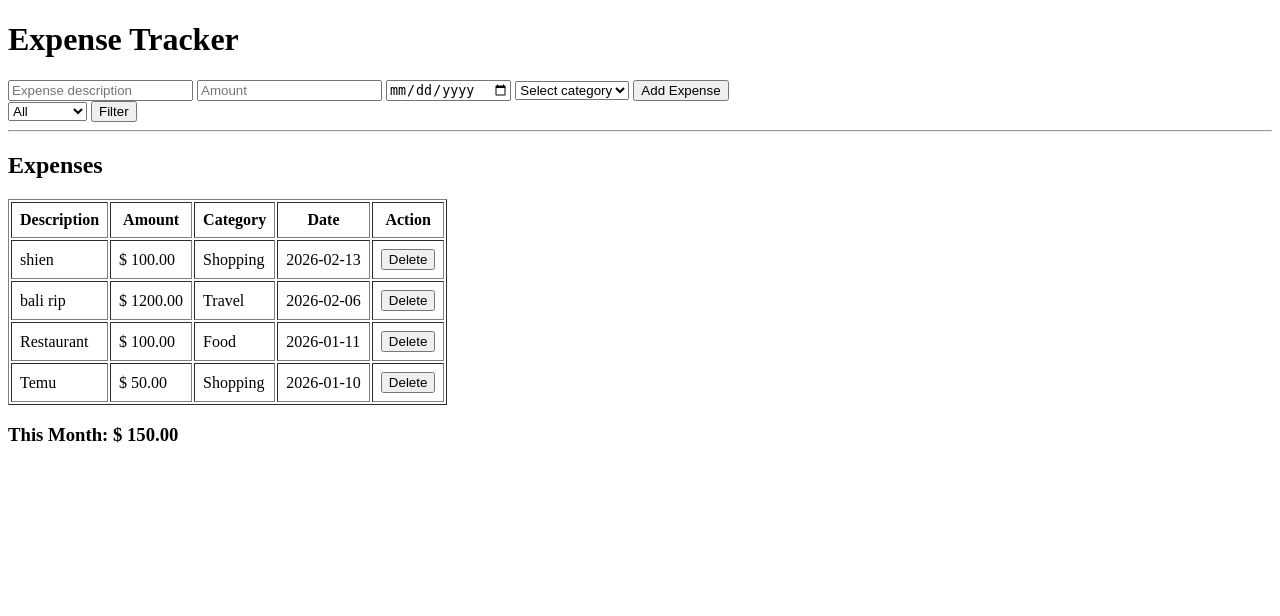
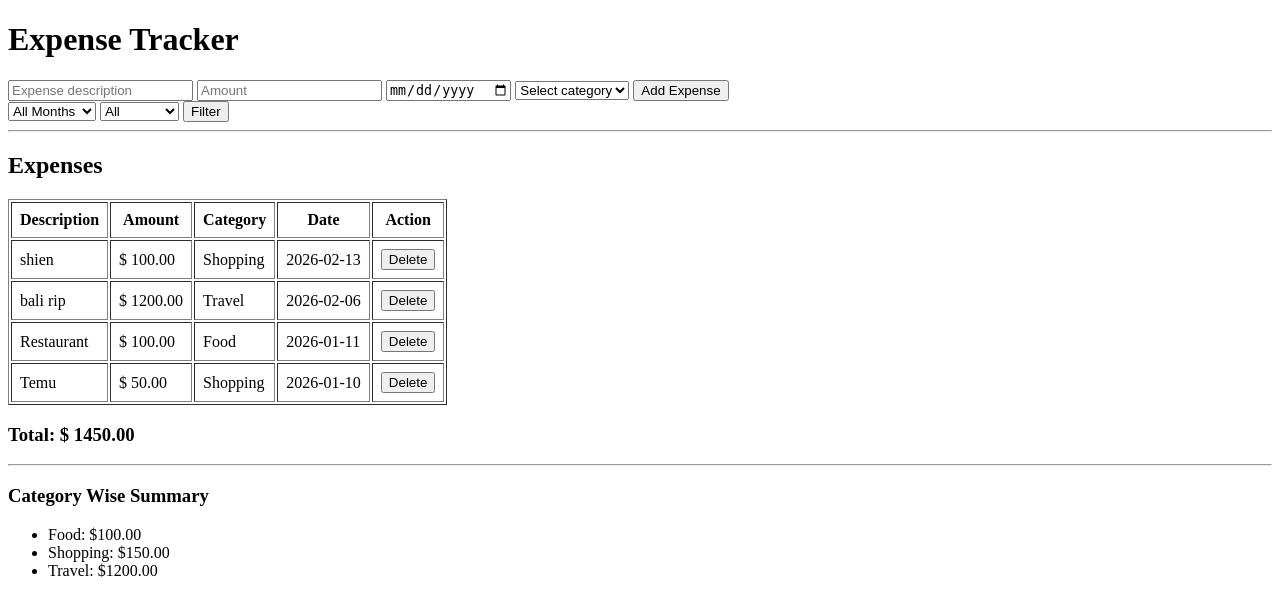
Before and after one commit to hasijadishita-cell/expense-tracker-flask, a Flask app: page / in a window 1280 px wide. Shown: the top 616 px of the page. Run offline with Flask 3, Linux system fonts and the light colour scheme; data comes from the database, SQL or seed files in the repository; both versions use the stored data as it was after the commit.

Commit message:
Fix filtering logic, totals and category summary

```diff
--- a/app.py
+++ b/app.py
@@ -38,23 +38,43 @@ def index():
         cursor.execute("INSERT INTO EXPENSES (description, amount, category, expense_date) VALUES (?, ?, ?, ?)", (description, amount, category, expense_date))
         con.commit()
         return redirect("/")
+    selected_month=request.args.get("month")
+    filter_category=request.args.get("filter_category")
 
-    filter_category=request.args.get("filter_category")
-    if filter_category and filter_category!="all":
+
+    if selected_month!="all" and filter_category and filter_category!="all":
+        cursor.execute("SELECT * FROM expenses WHERE CATEGORY=? AND strftime('%Y-%m', expense_date)=? ORDER BY expense_date DESC", (filter_category, selected_month))
+
+    elif selected_month and selected_month!="all":
+        cursor.execute("SELECT * FROM expenses WHERE strftime('%Y-%m', expense_date)=? ORDER BY expense_date DESC", (selected_month,))
+    elif filter_category and filter_category!="all":
         cursor.execute("SELECT * FROM expenses WHERE CATEGORY=? ORDER BY expense_date DESC", (filter_category,))
     else:
         cursor.execute("SELECT * FROM expenses ORDER BY expense_date DESC")
     expenses=cursor.fetchall()
 
-    if filter_category and filter_category!="all":
-        cursor.execute("SELECT SUM(amount) FROM expenses WHERE CATEGORY=? AND strftime('%Y-%m', expense_date)= strftime('%Y-%m', 'now')", (filter_category,))
+    if filter_category!="all" and filter_category and selected_month!="all":
+        cursor.execute("SELECT SUM(amount) FROM expenses WHERE strftime('%Y-%m', expense_date)= ? AND category=?" , (selected_month, filter_category))
+    elif selected_month and selected_month!="all":
+        cursor.execute("SELECT SUM(amount) FROM expenses WHERE strftime('%Y-%m', expense_date)= ? " , (selected_month, ))
+
+    elif filter_category and filter_category!="all":
+        cursor.execute("SELECT SUM(amount) FROM expenses WHERE CATEGORY=?", (filter_category,))
     else:
-        cursor.execute("SELECT SUM(amount) FROM expenses WHERE strftime('%Y-%m', expense_date)= strftime('%Y-%m', 'now')")
+        cursor.execute("SELECT SUM(amount) FROM expenses")
 
     month_total=cursor.fetchone()[0]
     month_total=month_total if month_total else 0
+
+
+    if selected_month and selected_month!="all":
+        cursor.execute("SELECT category, SUM(amount) FROM expenses WHERE strftime('%Y-%m', expense_date)=? GROUP BY category", (selected_month,))
+    else:
+        cursor.execute("SELECT category, SUM(amount) FROM expenses GROUP BY category")
+    category_summary=cursor.fetchall()
+    category_summary=[(c, t or 0) for c, t in category_summary]
     con.close()
-    return render_template("index.html", expenses=expenses, month_total=month_total, filter_category=filter_category)
+    return render_template("index.html", expenses=expenses, month_total=month_total, filter_category=filter_category, selected_month=selected_month, category_summary=category_summary)
 
 @app.route("/delete/<int:expense_id>", methods=["POST"])
 
--- a/templates/index.html
+++ b/templates/index.html
@@ -46,8 +46,25 @@
     </form>
 
     <form method="GET">
+        <select name="month">
+            <option value="all">All Months</option>
+            <option value="2026-01">January</option>
+            <option value="2026-02">February</option>
+            <option value="2026-03">March</option>
+            <option value="2026-04">April</option>
+            <option value="2026-05">May</option>
+            <option value="2026-06">June</option>
+            <option value="2026-07">July</option>
+            <option value="2026-08">August</option>
+            <option value="2026-09">September</option>
+            <option value="2026-10">October</option>
+            <option value="2026-11">November</option>
+            <option value="2026-12">December</option>
+        </select>
+
+
         <select name="filter_category">
-            <option value="">All</option>
+            <option value="all">All</option>
             <option value="Food">Food</option>
             <option value="Travel">Travel</option>
             <option value="Rent">Rent</option>
@@ -55,9 +72,13 @@
         </select>
         <button type=""submit>Filter</button>
     </form>
+
+
     <hr>
 
     <h2>Expenses</h2>
+    {% if expenses is not none %}
+
     {% if expenses %}
     <table border="1" cellpadding="8">
         <tr>
@@ -85,10 +106,23 @@
         {% endfor %}
 
     </table>
-    <h3> This Month: $ {{ "%.2f"|format(month_total) }}</h3>
+    <h3> Total: $ {{ "%.2f"|format(month_total) }}</h3>
     {% else %}
     <p>No expense added yet.</p>
     {% endif %}
+    {% endif %}
+    <hr>
+
+    <h3>Category Wise Summary</h3>
+    {% if category_summary %}
+    <ul>
+        {% for category, total in category_summary %}
+        <li>{{ category }}: ${{ "%.2f"|format(total) }}</li>
+        {% endfor %}
+   </ul>
+   {% else %}
+   <p>No data for selected month.</p>
+   {% endif %}
 
 
 </body>
```
Also changed, not shown: expenses.db.
